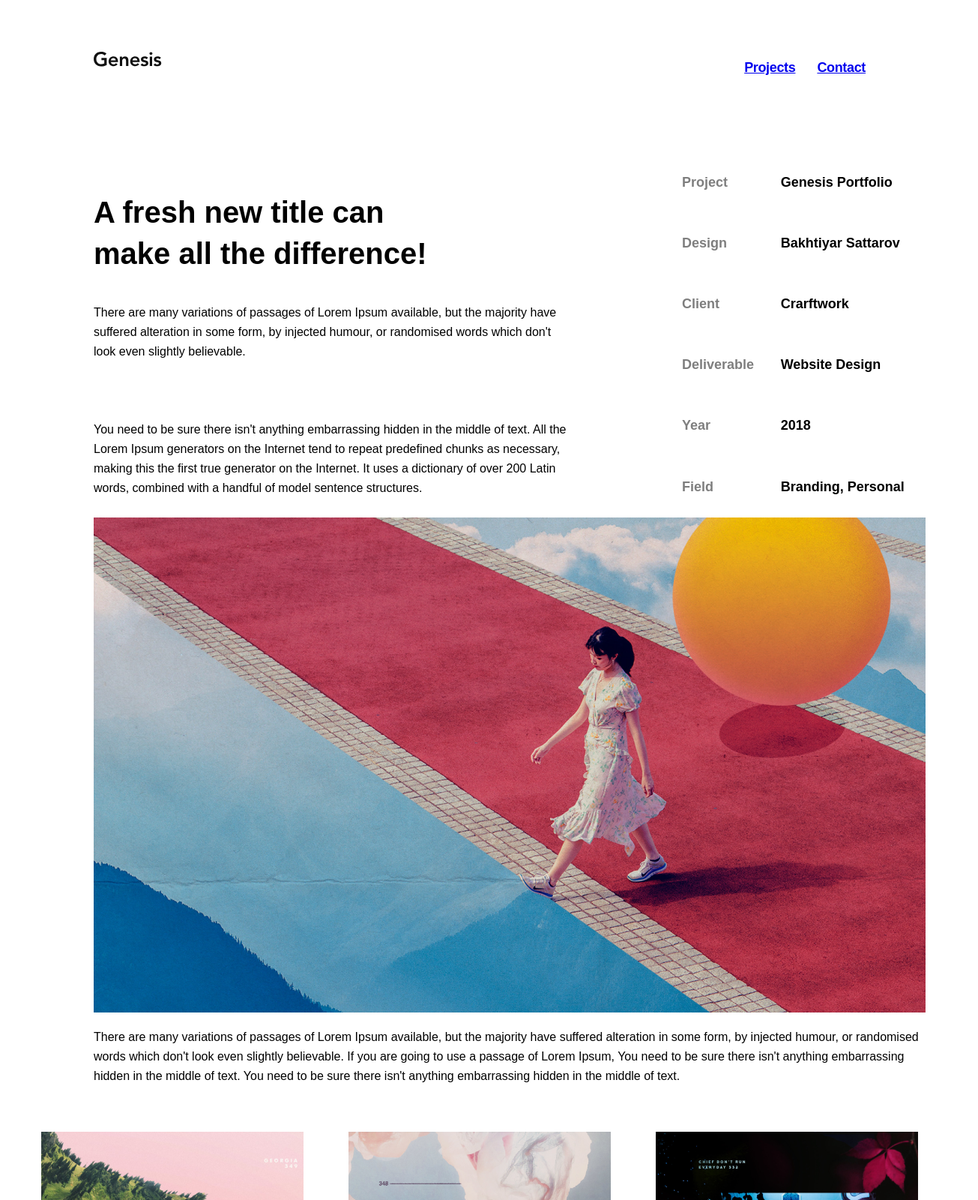
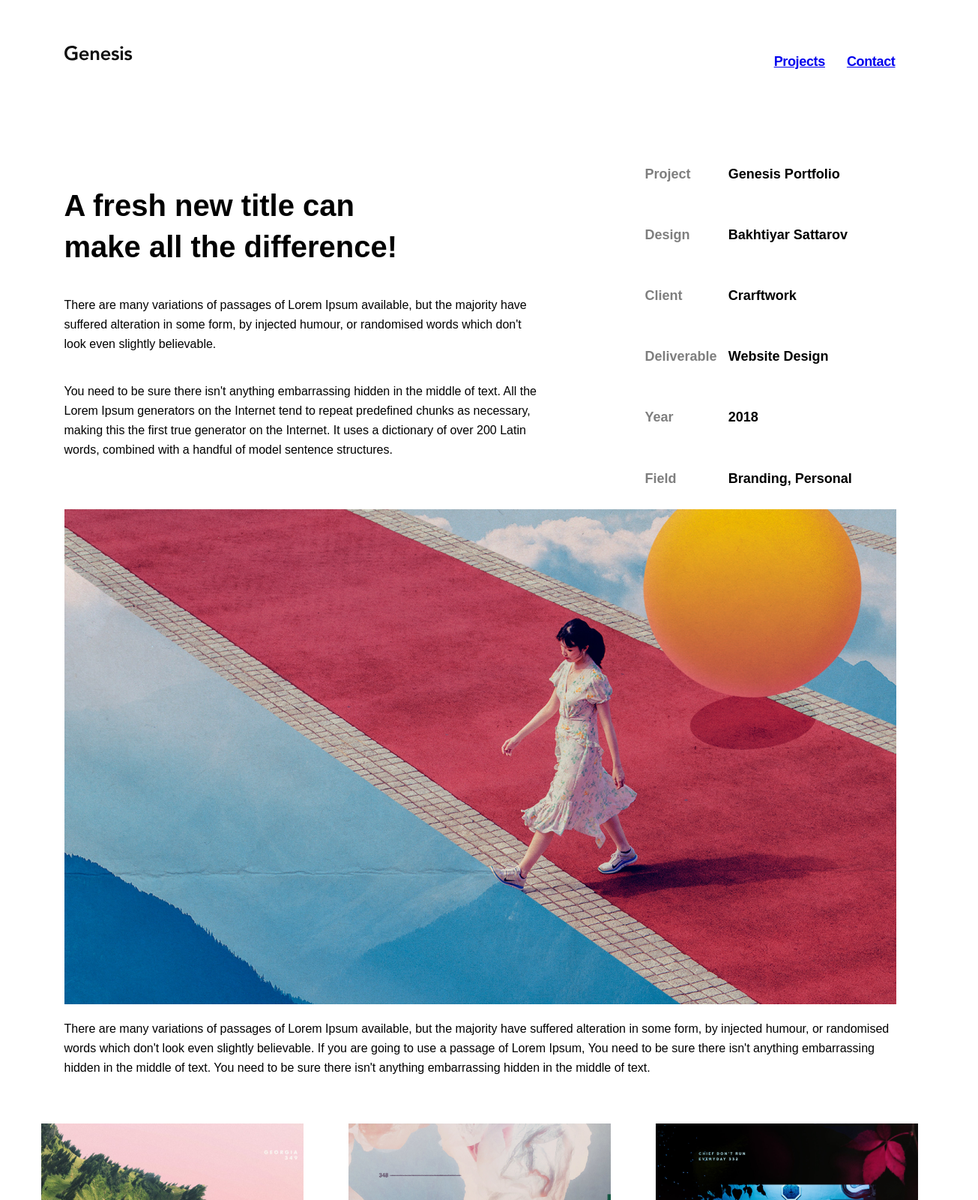
Before and after one commit to LiudmylaSkabenok/Sass-test, a plain HTML site: page Pages/project.html in a window 1280 px wide. Shown: the top 1600 px of the page at 75% size, 1305 px wide, since content can reach past the window. Drawn offline with Linux system fonts and the light colour scheme.

Commit message:
correcting mistakes

```diff
--- a/Pages/project.html
+++ b/Pages/project.html
@@ -12,19 +12,18 @@
         <img class="logo" src="../images/logo.svg" alt="Logo">
         <nav class="nav">
            <ul class="nav__list">
-            <li class="nav__li"><a class="nav__link" href="../Pages/project.html">Projects</a></li>
-            <li class="nav__li"><a class="nav__link" href="../Pages/contact.html">Contact</a></li>
+            <li class="nav__li"><a class="nav__link" href="project.html">Projects</a></li>
+            <li class="nav__li"><a class="nav__link" href="contact.html">Contact</a></li>
            </ul>
        </nav>
     </header>
     <main>
         <div class="frame">
-            <div>
+            <div class="frame-info">
             <h1>A fresh new title can make all the difference!</h1>
             <h6>There are many variations of passages of Lorem Ipsum available, but the majority have suffered alteration
-                in some form, by injected humour, or randomised words which don't look even slightly believable.
-                <br><br><br><br>
-                You need to be sure there isn't
+                in some form, by injected humour, or randomised words which don't look even slightly believable.</h6>
+            <h6>You need to be sure there isn't
                 anything embarrassing hidden in the middle of text. All the Lorem
                 Ipsum generators on the Internet tend to repeat predefined chunks as necessary, making this the first
                 true generator on the Internet. It uses a dictionary of over 200 Latin words, combined with a handful
@@ -60,8 +59,8 @@
             <img class="logo" src="../images/logo.svg" alt="Logo">
         <div class="footer-container">
            <ul class="footer__list">
-               <li class="footer__li"><a class="footer__link" href="../Pages/project.html">Projects</a></li>
-               <li class="footer__li"><a class="footer__link" href="../Pages/contact.html">Contact</a></li>
+               <li class="footer__li"><a class="footer__link" href="project.html">Projects</a></li>
+               <li class="footer__li"><a class="footer__link" href="contact.html">Contact</a></li>
            </ul>
            <img class="icons" src="../images/Social.svg" alt="icons">
        </div>
--- a/Styles/_award.scss
+++ b/Styles/_award.scss
@@ -1,9 +1,9 @@
 .devider {
     width: 100%;
-    margin-top: 101px;
+    margin-top: 100px;
    }
 .devider-inside {
-   width: 380%;
+   width: 450%;
    position: relative;
    bottom: 90px;
    }
--- a/Styles/_grid.scss
+++ b/Styles/_grid.scss
@@ -5,7 +5,6 @@
     grid-gap: 20px;
     width: 100%;
     height: 100%;
-    margin-top: 144px;
 }
 .grid__element {
 	overflow: hidden;
--- a/Styles/contact.scss
+++ b/Styles/contact.scss
@@ -2,14 +2,14 @@ $main-text-color: black;
 $main-font-family: 'Mulish', sans-serif;
 
 body {
-    margin-left: 125px;
-    margin-right: 125px;
+   margin: auto;
+   max-width: 1109px;
+   min-height: 1375px;
 }
 .title, .form {
     color: $main-text-color;
     font-family: $main-font-family;
     width: 50%;
-    margin-top: 110px;
 }
 h1 {
     font-size: 40px;
@@ -24,14 +24,16 @@ h6 {
     line-height: 26px; /* 162.5% */
 }
 .info {
+   min-height: 410px;
+   padding-top: 110px;
     display: flex;
     justify-content: center;
     align-items: center;
+    padding-bottom: 80px;
 }
 .form {
-    position: relative;
-    left: 200px;
-    top: 50px;
+    padding-left: 200px;
+
 }
 input, textarea {
     margin-top: 20px;
@@ -98,17 +100,12 @@ input, textarea {
     border-radius: 5px;
  }
  .map {
-    width: 1110px;
-    height: 570px;
-    flex-shrink: 0;
-    position: relative;
-    top: 200px;
- }
- footer{
-   position: relative;
-   top: 300px;
+   max-width: 1110px;
+   min-height: 570px;
+   flex-shrink: 0;
+   padding-bottom: 100px;
+}
 
- }
 
 @import 'header';
 @import 'footer';
--- a/Styles/index.scss
+++ b/Styles/index.scss
@@ -2,8 +2,8 @@ $main-text-color: black;
 $main-font-family: 'Mulish', sans-serif;
 
 body {
-    margin-left: 125px;
-    margin-right: 125px;
+    margin: auto;
+    max-width: 1109px;
 }
 
 @import 'header';
--- a/Styles/progect.scss
+++ b/Styles/progect.scss
@@ -2,16 +2,21 @@ $main-text-color: black;
 $main-font-family: 'Mulish', sans-serif;
 
 body {
-    margin-left: 125px;
-    margin-right: 125px;
+    margin: auto;
+    max-width: 1109px;
 }
 .frame {
+    min-height: 480px;
+    padding-top: 110px;
     color: $main-text-color;
     font-family: $main-font-family;
-    margin-top: 113px;
     display: flex;
     justify-content: center;
     align-items: center;
+}
+.frame-info {
+    max-width: 635px;
+    min-height: 222px;
 }
 h1 {
     width: 475px;
@@ -21,8 +26,6 @@ h1 {
     line-height: 55px; /* 137.5% */
 }
 h6 {
-    width: 635px;
-    height: 222px;
     flex-shrink: 0;
     font-size: 16px;
     font-style: normal;
@@ -36,8 +39,7 @@ h6 {
     width: 40%;
     color: $main-text-color;
     font-family: $main-font-family;
-    position: relative;
-    left: 150px;
+    padding-left: 140px;
 }
 h5 {
     font-size: 18px;
@@ -103,8 +105,8 @@ p {
     font-style: normal;
     font-weight: 400;
     line-height: 26px; /* 162.5% */
-    width: 1109px;
-    height: 93px;
+    max-width: 1109px;
+    min-height: 93px;
     flex-shrink: 0;
     }
 .details-photo {
@@ -113,7 +115,7 @@ p {
     align-items: center;
 }
 footer {
-    margin-top: 132px;
+    margin-top: 100px;
 }
 .photo {
     margin: 30px;
```
Also changed, not shown: Pages/contact.html (+6 -6 lines), Images/camera-solid.svg (added), Images/dove-solid.svg (added), Images/globe-solid.svg (added), Styles/_contacts.scss (deleted), Styles/_projects.scss (deleted), Styles/contact.css, Styles/index.css, Styles/progect.css.
